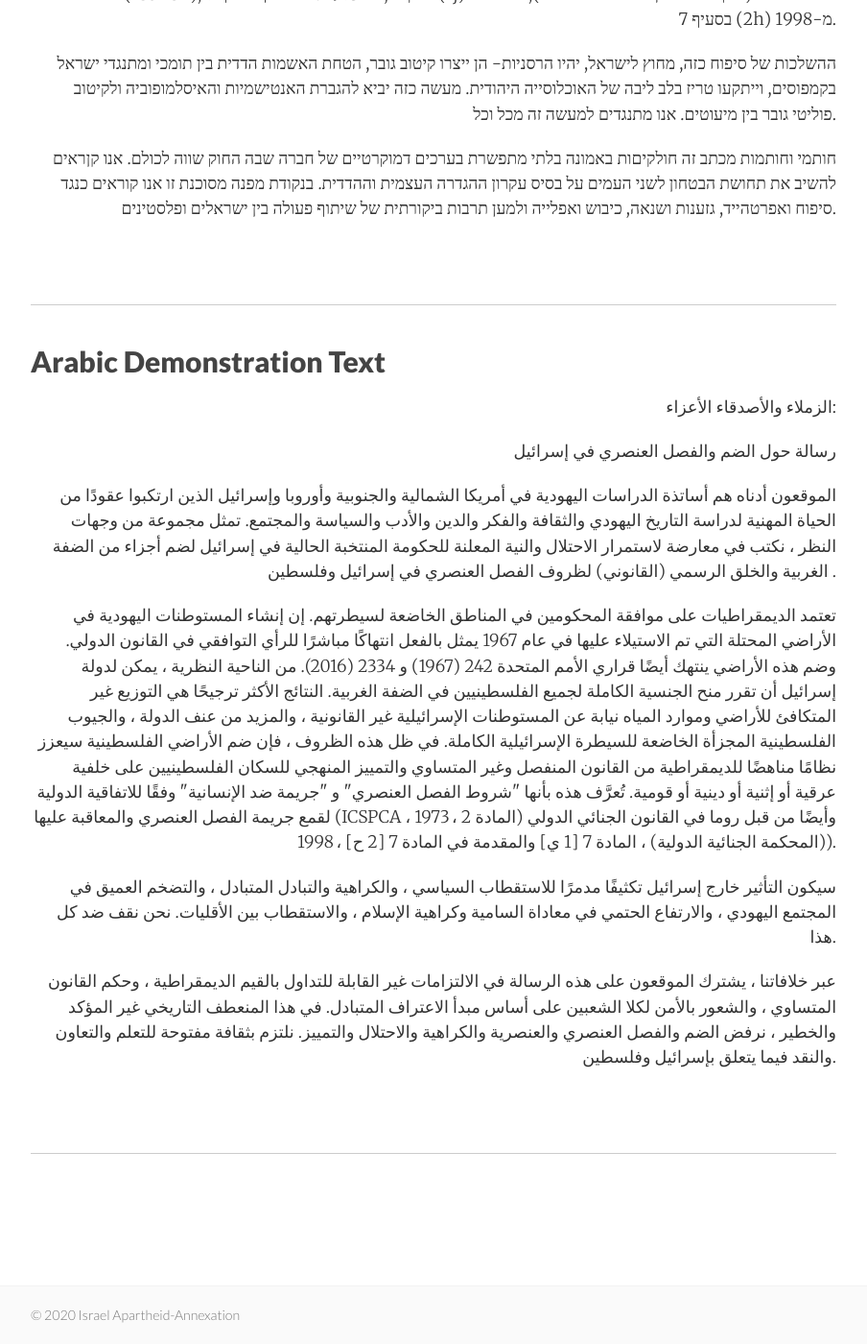
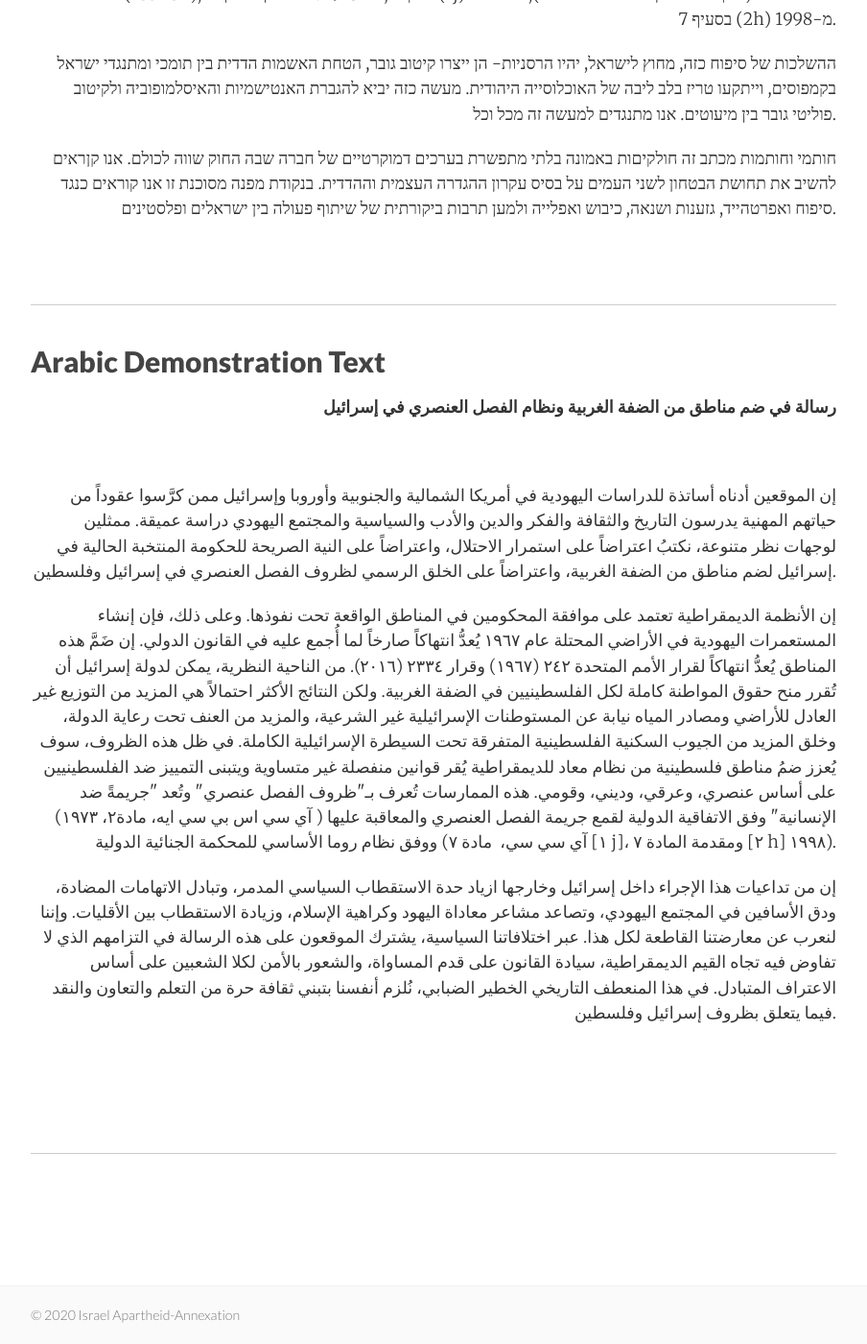
Before and after one commit to adamdjbrett/annexation.site, a Jekyll site: the page built from index.html, in a window 1280 px wide and 1400 px high, scrolled down 1627 px. Shown: the whole window at 96% size, without its empty margins (188-1092 px from the left). Built offline with Jekyll 4.4.1, drawn with Linux system fonts in a browser that asks for light colours; nearby versions of some CDN libraries; the list of posts is cut into pages by our own code.

Commit message:
Update index.html
updated arabic translation

```diff
--- a/index.html
+++ b/index.html
@@ -33,18 +33,12 @@ layout: default
 
 <h2>Arabic Demonstration Text</h2>
 <div style="text-align: right;">
-
-<p>الزملاء والأصدقاء الأعزاء:</p>
-
-<p>رسالة حول الضم والفصل العنصري في إسرائيل</p>
-
-<p>الموقعون أدناه هم أساتذة الدراسات اليهودية في أمريكا الشمالية والجنوبية وأوروبا وإسرائيل الذين ارتكبوا عقودًا من الحياة المهنية لدراسة التاريخ اليهودي والثقافة والفكر والدين والأدب والسياسة والمجتمع. تمثل مجموعة من وجهات النظر ، نكتب في معارضة لاستمرار الاحتلال والنية المعلنة للحكومة المنتخبة الحالية في إسرائيل لضم أجزاء من الضفة الغربية والخلق الرسمي (القانوني) لظروف الفصل العنصري في إسرائيل وفلسطين . </p>
-
-<p>تعتمد الديمقراطيات على موافقة المحكومين في المناطق الخاضعة لسيطرتهم. إن إنشاء المستوطنات اليهودية في الأراضي المحتلة التي تم الاستيلاء عليها في عام 1967 يمثل بالفعل انتهاكًا مباشرًا للرأي التوافقي في القانون الدولي. وضم هذه الأراضي ينتهك أيضًا قراري الأمم المتحدة 242 (1967) و 2334 (2016). من الناحية النظرية ، يمكن لدولة إسرائيل أن تقرر منح الجنسية الكاملة لجميع الفلسطينيين في الضفة الغربية. النتائج الأكثر ترجيحًا هي التوزيع غير المتكافئ للأراضي وموارد المياه نيابة عن المستوطنات الإسرائيلية غير القانونية ، والمزيد من عنف الدولة ، والجيوب الفلسطينية المجزأة الخاضعة للسيطرة الإسرائيلية الكاملة. في ظل هذه الظروف ، فإن ضم الأراضي الفلسطينية سيعزز نظامًا مناهضًا للديمقراطية من القانون المنفصل وغير المتساوي والتمييز المنهجي للسكان الفلسطينيين على خلفية عرقية أو إثنية أو دينية أو قومية. تُعرَّف هذه بأنها "شروط الفصل العنصري" و "جريمة ضد الإنسانية" وفقًا للاتفاقية الدولية لقمع جريمة الفصل العنصري والمعاقبة عليها (ICSPCA ، المادة 2 ، 1973) وأيضًا من قبل روما في القانون الجنائي الدولي (المحكمة الجنائية الدولية) ، المادة 7 [1 ي] والمقدمة في المادة 7 [2 ح] ، 1998).</p>
-<p>
-سيكون التأثير خارج إسرائيل تكثيفًا مدمرًا للاستقطاب السياسي ، والكراهية والتبادل المتبادل ، والتضخم العميق في المجتمع اليهودي ، والارتفاع الحتمي في معاداة السامية وكراهية الإسلام ، والاستقطاب بين الأقليات. نحن نقف ضد كل هذا.</p>
-<p>
-عبر خلافاتنا ، يشترك الموقعون على هذه الرسالة في الالتزامات غير القابلة للتداول بالقيم الديمقراطية ، وحكم القانون المتساوي ، والشعور بالأمن لكلا الشعبين على أساس مبدأ الاعتراف المتبادل. في هذا المنعطف التاريخي غير المؤكد والخطير ، نرفض الضم والفصل العنصري والعنصرية والكراهية والاحتلال والتمييز. نلتزم بثقافة مفتوحة للتعلم والتعاون والنقد فيما يتعلق بإسرائيل وفلسطين.</p>
+  <p><strong>رسالة في ضم مناطق من الضفة الغربية ونظام الفصل العنصري في إسرائيل</strong></p>
+  <p>&nbsp;</p>
+  <p>إن الموقعين أدناه أساتذة للدراسات اليهودية في أمريكا الشمالية والجنوبية وأوروبا وإسرائيل ممن كرَّسوا عقوداً من حياتهم المهنية يدرسون التاريخ والثقافة والفكر والدين والأدب والسياسية والمجتمع اليهودي دراسة عميقة. ممثلين لوجهات نظر متنوعة، نكتبُ اعتراضاً على استمرار الاحتلال، واعتراضاً على النية الصريحة للحكومة المنتخبة الحالية في إسرائيل لضم مناطق من الضفة الغربية، واعتراضاً على الخلق الرسمي لظروف الفصل العنصري في إسرائيل وفلسطين.</p>
+  <p>إن الأنظمة الديمقراطية تعتمد على موافقة المحكومين في المناطق الواقعة تحت نفوذها. وعلى ذلك، فإن إنشاء المستعمرات اليهودية في الأراضي المحتلة عام ١٩٦٧ يُعدُّ انتهاكاً صارخاً لما أُجمع عليه في القانون الدولي. إن ضَمَّ هذه المناطق يُعدُّ انتهاكاً لقرار الأمم المتحدة ٢٤٢ (١٩٦٧) وقرار ٢٣٣٤ (٢٠١٦). من الناحية النظرية، يمكن لدولة إسرائيل أن تُقرر منح حقوق المواطنة كاملة لكل الفلسطينيين في الضفة الغربية. ولكن النتائج الأكثر احتمالاً هي المزيد من التوزيع غير العادل للأراضي ومصادر المياه نيابة عن المستوطنات الإسرائيلية غير الشرعية، والمزيد من العنف تحت رعاية الدولة، وخلق المزيد من الجيوب السكنية الفلسطينية المتفرقة تحت السيطرة الإسرائيلية الكاملة. في ظل هذه الظروف، سوف يُعزز ضمُ مناطق فلسطينية من نظام معاد للديمقراطية يُقر قوانين منفصلة غير متساوية ويتبنى التمييز ضد الفلسطينيين على أساس عنصري، وعرقي، وديني، وقومي. هذه الممارسات تُعرف بـ"ظروف الفصل عنصري" وتُعد "جريمةً ضد الإنسانية" وفق الاتفاقية الدولية لقمع جريمة الفصل العنصري والمعاقبة عليها ( آي سي اس بي سي ايه، مادة٢، ١٩٧٣) ووفق نظام روما الأساسي للمحكمة الجنائية الدولية (آي سي سي،&nbsp; مادة ٧ [١ j]، ومقدمة المادة ٧ [٢ h] ١٩٩٨).</p>
+  <p>إن من تداعيات هذا الإجراء داخل إسرائيل وخارجها ازياد حدة الاستقطاب السياسي المدمر، وتبادل الاتهامات المضادة، ودق الأسافين في المجتمع اليهودي، وتصاعد مشاعر معاداة اليهود وكراهية الإسلام، وزيادة الاستقطاب بين الأقليات. وإننا لنعرب عن معارضتنا القاطعة لكل هذا. عبر اختلافاتنا السياسية، يشترك الموقعون على هذه الرسالة في التزامهم الذي لا تفاوض فيه تجاه القيم الديمقراطية، سيادة القانون على قدم المساواة، والشعور بالأمن لكلا الشعبين على أساس الاعتراف المتبادل. في هذا المنعطف التاريخي الخطير الضبابي، نُلزم أنفسنا بتبني ثقافة حرة من التعلم والتعاون والنقد فيما يتعلق بظروف إسرائيل وفلسطين.</p>
+  <p>&nbsp;</p>
 
 </div>
 <br />
```
